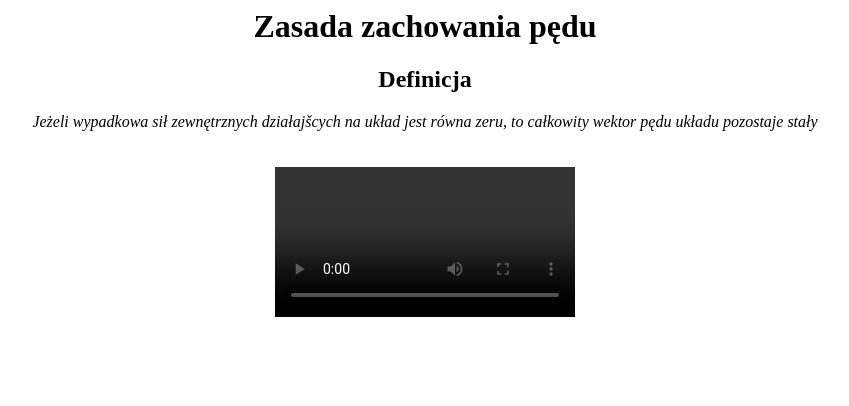
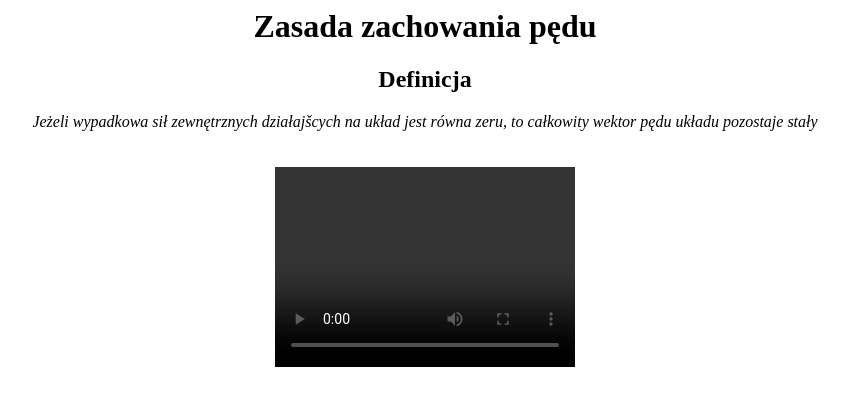
Before and after one commit to AgentKokos/ZZP-L9, a plain HTML site: page index.html in a window 1280 px wide. Shown: the whole page, without its empty margins (215-1064 px from the left). Drawn offline with Linux system fonts and the light colour scheme.

Commit message:
Update index.html

```diff
--- a/index.html
+++ b/index.html
@@ -9,10 +9,8 @@
 <dfn>Jeżeli wypadkowa sił zewnętrznych działajšcych na układ jest równa zeru, to całkowity wektor pędu układu pozostaje stały</dfn><br>
 <br>
 <br>
-<video controls="controls">
 <sourcesrc="Dos.mp4" type="video/mp4">
 <video  width="300" height="200" controls autoplay>
-  </video>
 </center>
 </body>
 </html>
```
